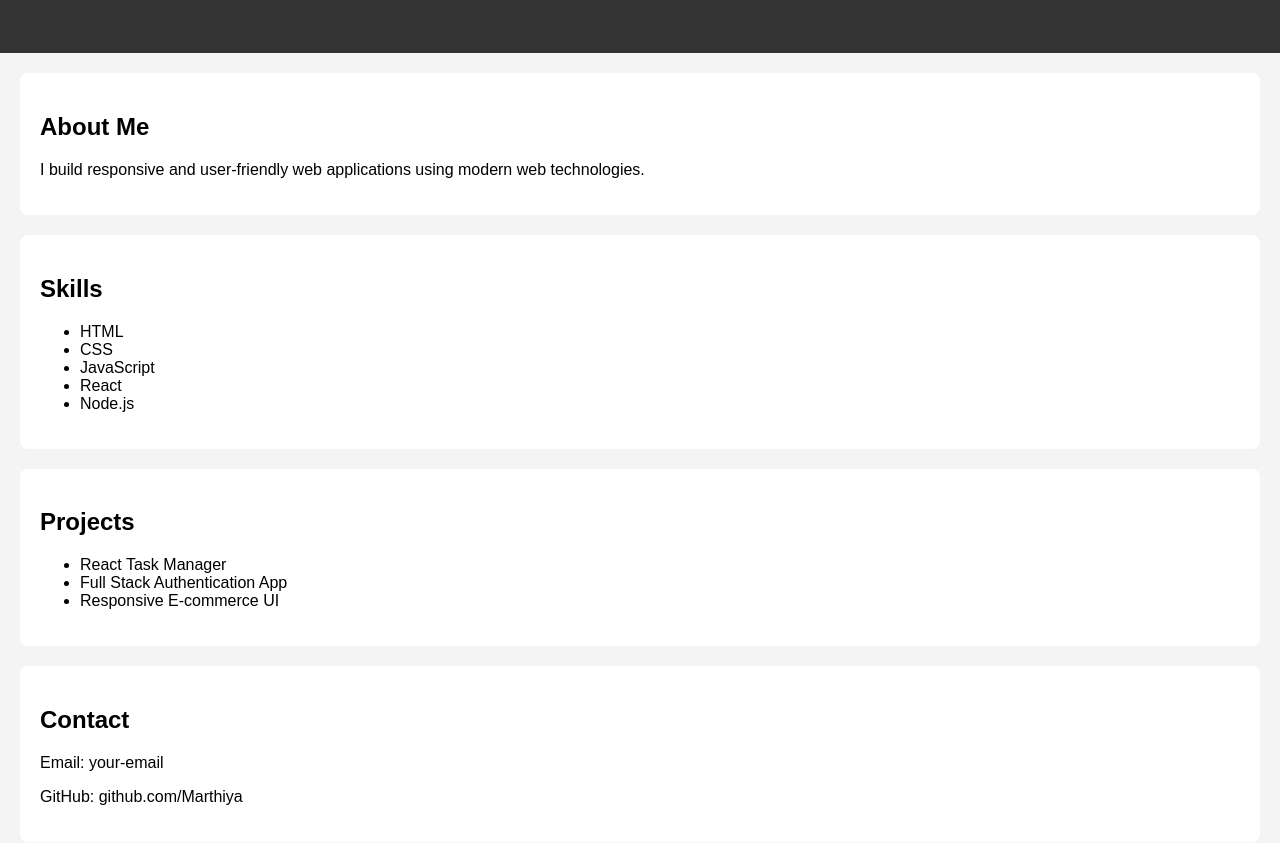
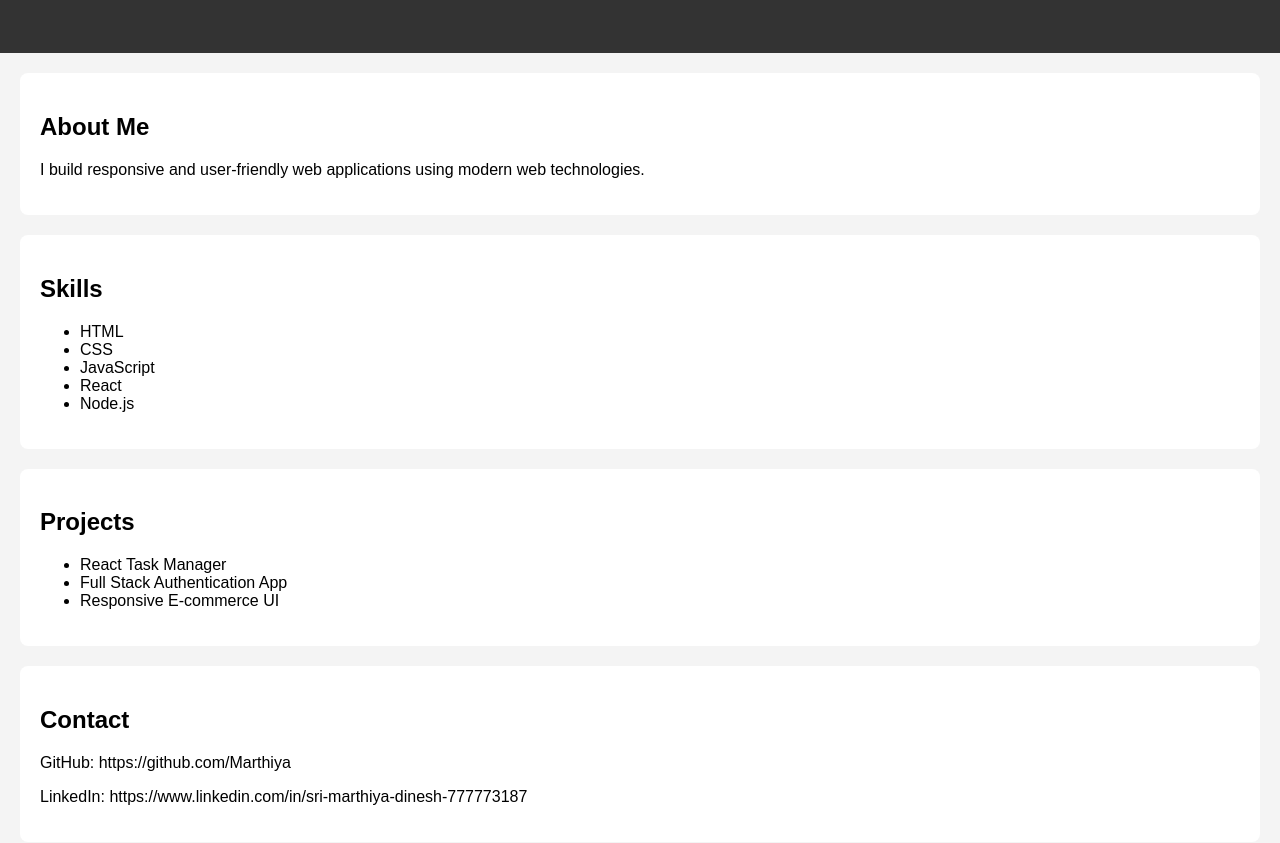
Before and after one commit to Marthiya/portfolio-website, a plain HTML site: page index.html in a window 1280 px wide. Shown: the part 141-984 px from the top of the page. Drawn offline with Linux system fonts and the light colour scheme.

Commit message:
Update contact information with links

```diff
--- a/index.html
+++ b/index.html
@@ -39,8 +39,8 @@
 
 <section>
 <h2>Contact</h2>
-<p>Email: your-email</p>
-<p>GitHub: github.com/Marthiya</p>
+<p>GitHub: https://github.com/Marthiya</p>
+<p>LinkedIn: https://www.linkedin.com/in/sri-marthiya-dinesh-777773187</p>
 </section>
 
 </body>
```
